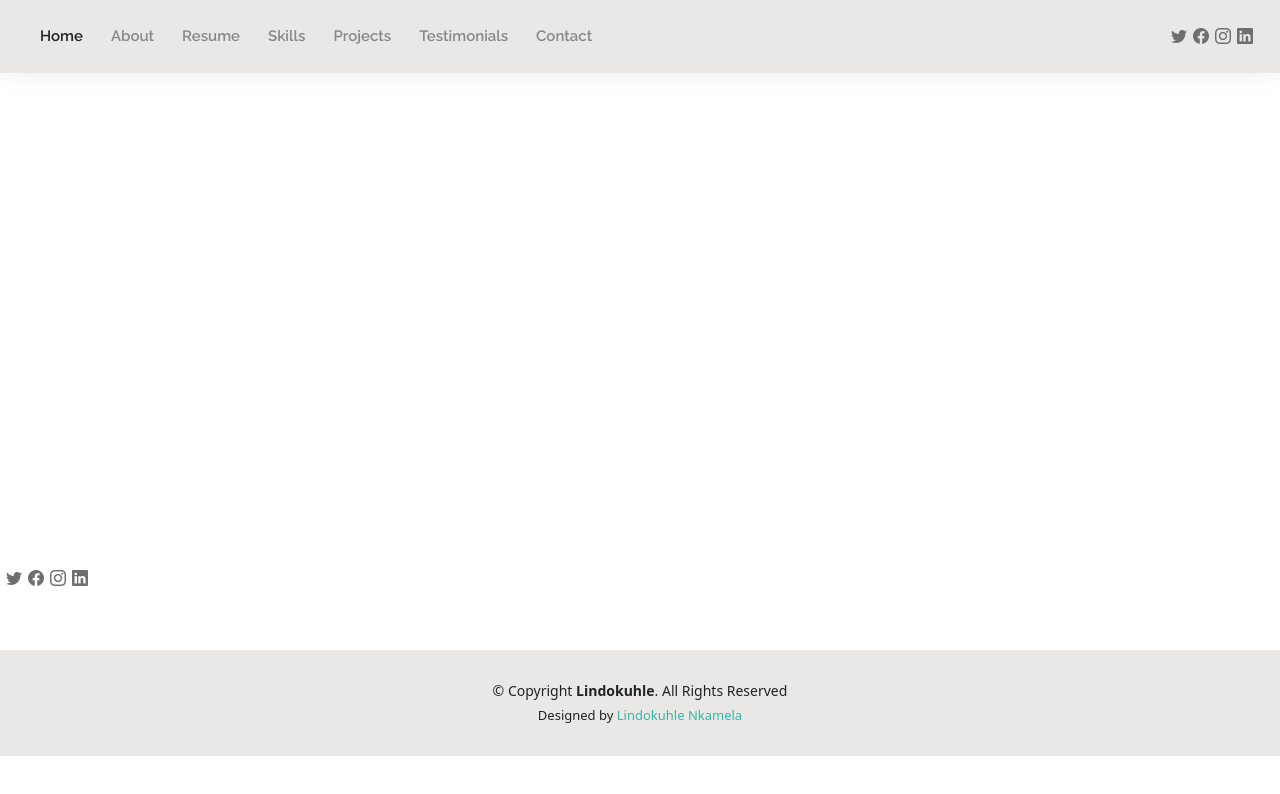
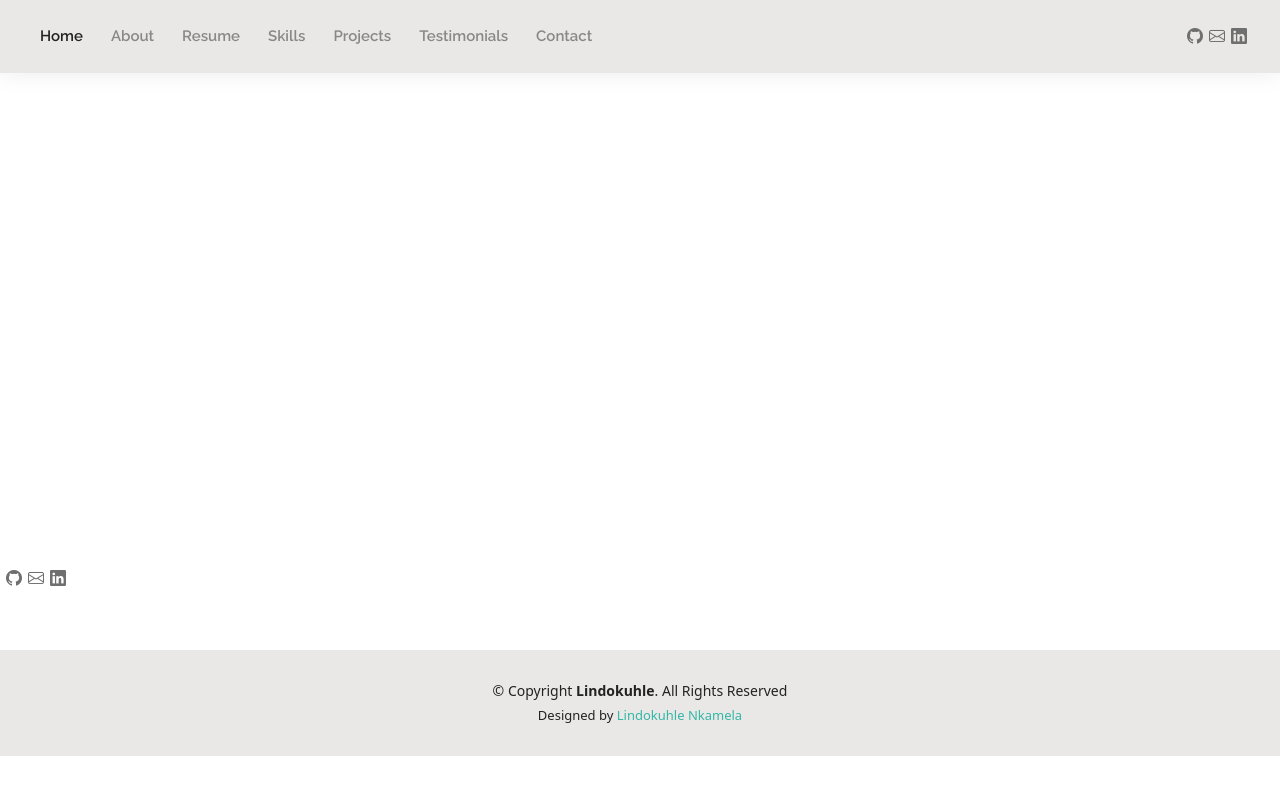
Before and after one commit to Innocent27/lindokuhleinnocentnkamela, a Vue app: page /about in a window 1280 px wide. Shown: the top 794 px of the page. Built offline with nearby package versions, Linux system fonts and the light colour scheme.

Commit message:
contact icons fixed

```diff
--- a/src/App.vue
+++ b/src/App.vue
@@ -17,10 +17,10 @@
       </nav><!-- .navbar -->
       <!-- social links -->
       <div class="header-social-links">
-        <a href="https://github.com/Innocent27" class="twitter"><i class="bi bi-twitter"></i></a>
-        <a href="mailto:lindokuhlenkamela@gmail.com" class="facebook"><i class="bi bi-facebook"></i></a>
-        <a href="https://www.linkedin.com/in/lindokuhle-nkamela-b779a8126/" class="instagram"><i class="bi bi-instagram"></i></a>
-        <a href="#" class="linkedin"><i class="bi bi-linkedin"></i></a>
+        <a href="https://github.com/Innocent27" class="twitter"><i class="bi bi-github"></i></a>
+        <a href="mailto:lindokuhlenkamela@gmail.com" class="facebook"><i class="bi bi-envelope"></i></a>
+        <a href="https://www.linkedin.com/in/lindokuhle-nkamela-b779a8126/" class="instagram"><i class="bi bi-linkedin"></i></a>
+        <a href="#" class="linkedin"><i class="bi bi-itch-io"></i></a>
       </div>
     </div>
   </header><!-- End Header -->
--- a/src/views/About.vue
+++ b/src/views/About.vue
@@ -49,10 +49,10 @@ analyst, strategic thinker. Proactive with a focus on solutions
         </div>
       </div>
       <div class="header-social-links">
-        <a href="#" class="twitter"><i class="bi bi-twitter"></i></a>
-        <a href="#" class="facebook"><i class="bi bi-facebook"></i></a>
-        <a href="#" class="instagram"><i class="bi bi-instagram"></i></a>
-        <a href="#" class="linkedin"><i class="bi bi-linkedin"></i></a>
+        <a href="https://github.com/Innocent27" class="twitter"><i class="bi bi-github"></i></a>
+        <a href="mailto:lindokuhlenkamela@gmail.com" class="facebook"><i class="bi bi-envelope"></i></a>
+        <a href="https://www.linkedin.com/in/lindokuhle-nkamela-b779a8126/" class="instagram"><i class="bi bi-linkedin"></i></a>
+        <a href="#" class="linkedin"><i class="bi bi-itch-io"></i></a>
       </div>
     </section>
   </main><!-- End #main -->
```
